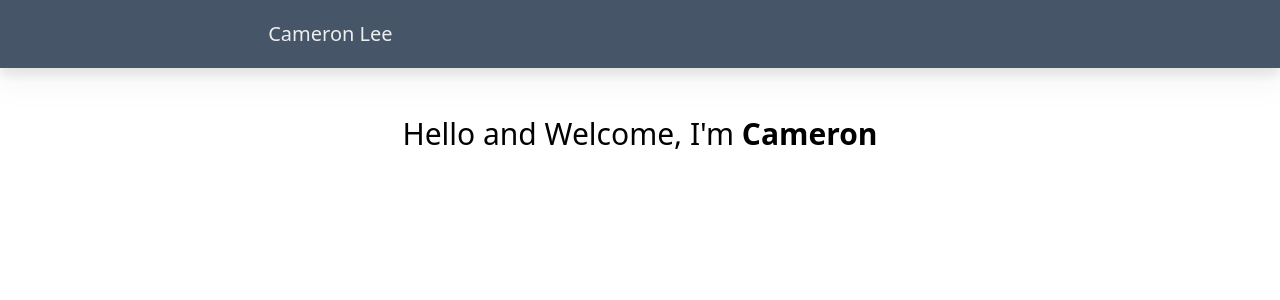
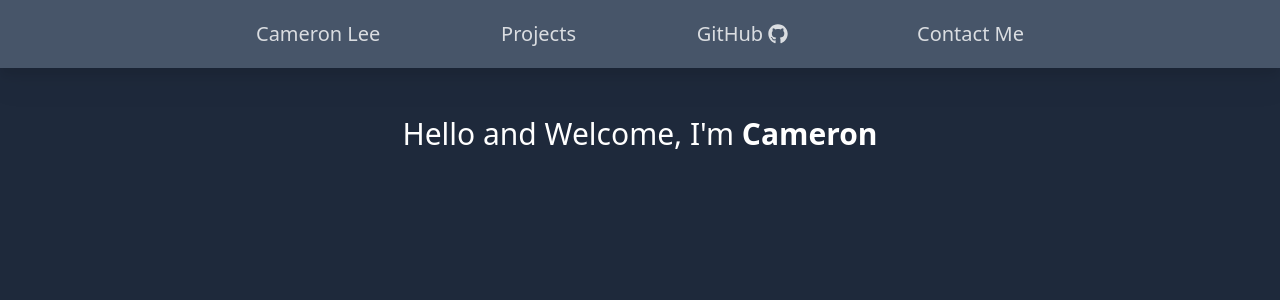
Before and after one commit to catchet101/Portfolio-Site, a Next.js app: page / in a window 1280 px wide. Shown: the top 300 px of the page. Built offline with nearby package versions, Linux system fonts and the light colour scheme.

Commit message:
added a couple things to navbar

```diff
--- a/app/components/Navbar.tsx
+++ b/app/components/Navbar.tsx
@@ -1,10 +1,14 @@
 import Link from "next/link"
+import { FaGithub } from "react-icons/fa"
 
 export default function Navbar() {
     return (
         <nav className="bg-slate-600 p-4 sticky top-0 drop-shadow-xl z-10">
-            <div className="prose prose-xl mx-auto flex justify-between flex-col sm:flex-row">
-                <Link href="/" className="text-white/90 no-underline hover:text-white">Cameron Lee</Link>
+            <div className="prose prose-xl mx-auto flex justify-between flex-col sm:flex-row max-w-3xl">
+                <Link href="/" className="text-white/80 no-underline hover:text-white">Cameron Lee</Link>
+                <Link href="/" className="text-white/80 no-underline hover:text-white">Projects</Link>
+                <Link href="https://github.com/catchet101" className="text-white/80 no-underline hover:text-white mr-2 flex flex-row items-center">GitHub&nbsp;<FaGithub/></Link>
+                <Link href="/" className="text-white/80 no-underline hover:text-white">Contact Me</Link>
             </div>
         </nav>
     )
--- a/app/layout.tsx
+++ b/app/layout.tsx
@@ -13,7 +13,7 @@ export default function RootLayout({
 }) {
   return (
     <html lang="en">
-      <body className="dark:bg-slate-800">
+      <body className="bg-slate-800">
         <Navbar/>
         {children}
       </body>
--- a/app/page.tsx
+++ b/app/page.tsx
@@ -1,9 +1,11 @@
+"use client";
 
+// may need to run 'vercel --prod' to get vercel to work
 export default function Home() {
     return (
         <main className="px-6 mx-auto">
-            <p className="mt-12 mb-12 text-3xl text-center dark:text-white">
-                Hello and Welcome, <span className="whitespace-nowrap">I'm <span className="font-bold">Cameron</span></span>
+            <p className="mt-12 mb-12 text-3xl text-center text-white">
+                Hello and Welcome, <span className="whitespace-nowrap">I&#39;m <span className="font-bold">Cameron</span></span>
             </p>
         </main>
     )
--- a/package.json
+++ b/package.json
@@ -11,7 +11,8 @@
   "dependencies": {
     "next": "13.5.6",
     "react": "^18",
-    "react-dom": "^18"
+    "react-dom": "^18",
+    "react-icons": "^4.11.0"
   },
   "devDependencies": {
     "@tailwindcss/typography": "^0.5.10",
```
Also changed, not shown: .eslintrc.json, 1 other file (tests, documents, lock files or other folders).
